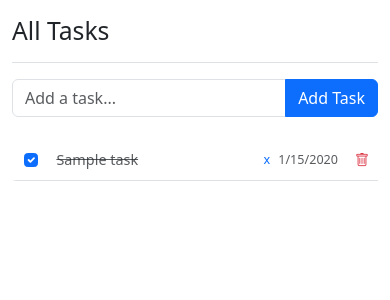
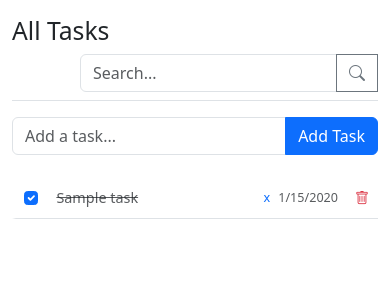
Before and after one commit to bnaylor/sharpei, a FastAPI app: page / in a window 390 px wide. Shown: the top 300 px of the page. Run offline with FastAPI, Linux system fonts and the light colour scheme; tables that the repository leaves empty hold one stand-in row (values such as "Sample post").

Commit message:
Add search functionality and clickable hashtags

```diff
--- a/app/main.py
+++ b/app/main.py
@@ -2,6 +2,7 @@ from fastapi import FastAPI, Depends, HTTPException, Request
 from fastapi.staticfiles import StaticFiles
 from fastapi.templating import Jinja2Templates
 from sqlalchemy.orm import Session
+from sqlalchemy import or_
 from typing import List
 
 from . import models, schemas, database
@@ -33,10 +34,23 @@ def create_category(category: schemas.CategoryCreate, db: Session = Depends(get_
 
 # Tasks
 @app.get("/api/tasks", response_model=List[schemas.TaskWithSubtasks])
-def get_tasks(category_id: int = None, db: Session = Depends(get_db)):
-    query = db.query(models.Task).filter(models.Task.parent_id == None)
+def get_tasks(category_id: int = None, q: str = None, db: Session = Depends(get_db)):
+    query = db.query(models.Task)
+
+    if q:
+        search_filter = or_(
+            models.Task.title.contains(q),
+            models.Task.description.contains(q),
+            models.Task.hashtags.contains(q)
+        )
+        query = query.filter(search_filter)
+    else:
+        # Only show top-level tasks if not searching
+        query = query.filter(models.Task.parent_id == None)
+
     if category_id:
         query = query.filter(models.Task.category_id == category_id)
+
     return query.order_by(models.Task.priority.asc(), models.Task.id.desc()).all()
 
 @app.post("/api/tasks", response_model=schemas.Task)
--- a/static/app.js
+++ b/static/app.js
@@ -7,6 +7,7 @@ function sharpei() {
         newCategoryName: '',
         newTaskTitle: '',
         expandedTasks: [],
+        searchQuery: '',
 
         init() {
             this.fetchCategories().then(() => {
@@ -23,9 +24,12 @@ function sharpei() {
         },
 
         fetchTasks() {
-            let url = '/api/tasks';
+            let url = '/api/tasks?';
             if (this.selectedCategory) {
-                url += `?category_id=${this.selectedCategory}`;
+                url += `category_id=${this.selectedCategory}&`;
+            }
+            if (this.searchQuery) {
+                url += `q=${encodeURIComponent(this.searchQuery)}`;
             }
             fetch(url)
                 .then(res => res.json())
@@ -37,6 +41,20 @@ function sharpei() {
                         category_id: t.category_id !== null ? t.category_id.toString() : ""
                     }));
                 });
+        },
+
+        searchTasks() {
+            this.fetchTasks();
+        },
+
+        clearSearch() {
+            this.searchQuery = '';
+            this.fetchTasks();
+        },
+
+        filterByTag(tag) {
+            this.searchQuery = tag;
+            this.fetchTasks();
         },
 
         selectCategory(id) {
--- a/static/style.css
+++ b/static/style.css
@@ -56,4 +56,8 @@ body {
     color: #0d6efd;
 }
 
+.cursor-pointer {
+    cursor: pointer;
+}
+
 [x-cloak] { display: none !important; }
--- a/templates/index.html
+++ b/templates/index.html
@@ -42,6 +42,13 @@
             <main class="col-md-9 ms-sm-auto col-lg-10 px-md-4">
                 <div class="d-flex justify-content-between flex-wrap flex-md-nowrap align-items-center pt-3 pb-2 mb-3 border-bottom">
                     <h1 class="h2" x-text="selectedCategoryName"></h1>
+                    <div class="ms-auto col-md-4">
+                         <div class="input-group">
+                            <input type="text" class="form-control" placeholder="Search..." x-model="searchQuery" @keyup.enter="searchTasks()">
+                            <button class="btn btn-outline-secondary" type="button" @click="searchTasks()"><i class="bi bi-search"></i></button>
+                            <button class="btn btn-outline-secondary" type="button" x-show="searchQuery" @click="clearSearch()"><i class="bi bi-x-lg"></i></button>
+                        </div>
+                    </div>
                 </div>
 
                 <!-- Quick Add -->
@@ -63,7 +70,10 @@
                                 <span class="flex-grow-1 task-title" :class="task.completed ? 'text-decoration-line-through' : ''" x-text="task.title" @click="toggleExpand(task)"></span>
                                 <div class="task-meta d-flex align-items-center">
                                     <template x-if="task.hashtags">
-                                        <span class="small text-primary me-2" x-text="task.hashtags"></span>
+                                        <span class="small text-primary me-2 cursor-pointer"
+                                              x-text="task.hashtags"
+                                              @click.stop="filterByTag(task.hashtags)"
+                                              title="Filter by tag"></span>
                                     </template>
                                     <span class="text-muted small me-2" x-show="task.due_date" x-text="formatDate(task.due_date)"></span>
                                     <button class="btn btn-sm btn-link text-danger p-0 ms-2" @click.stop="deleteTask(task.id)"><i class="bi bi-trash"></i></button>
```
